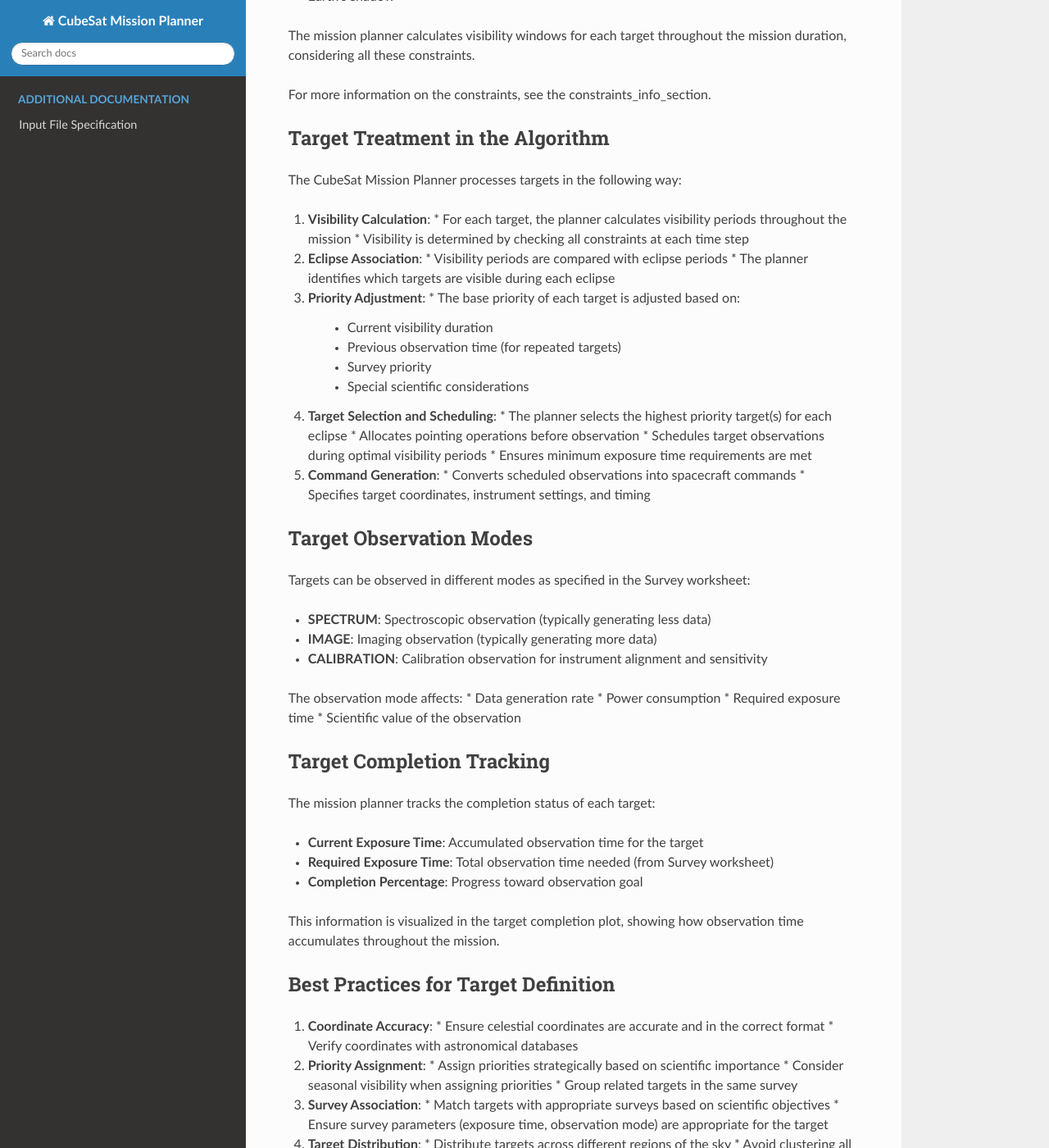
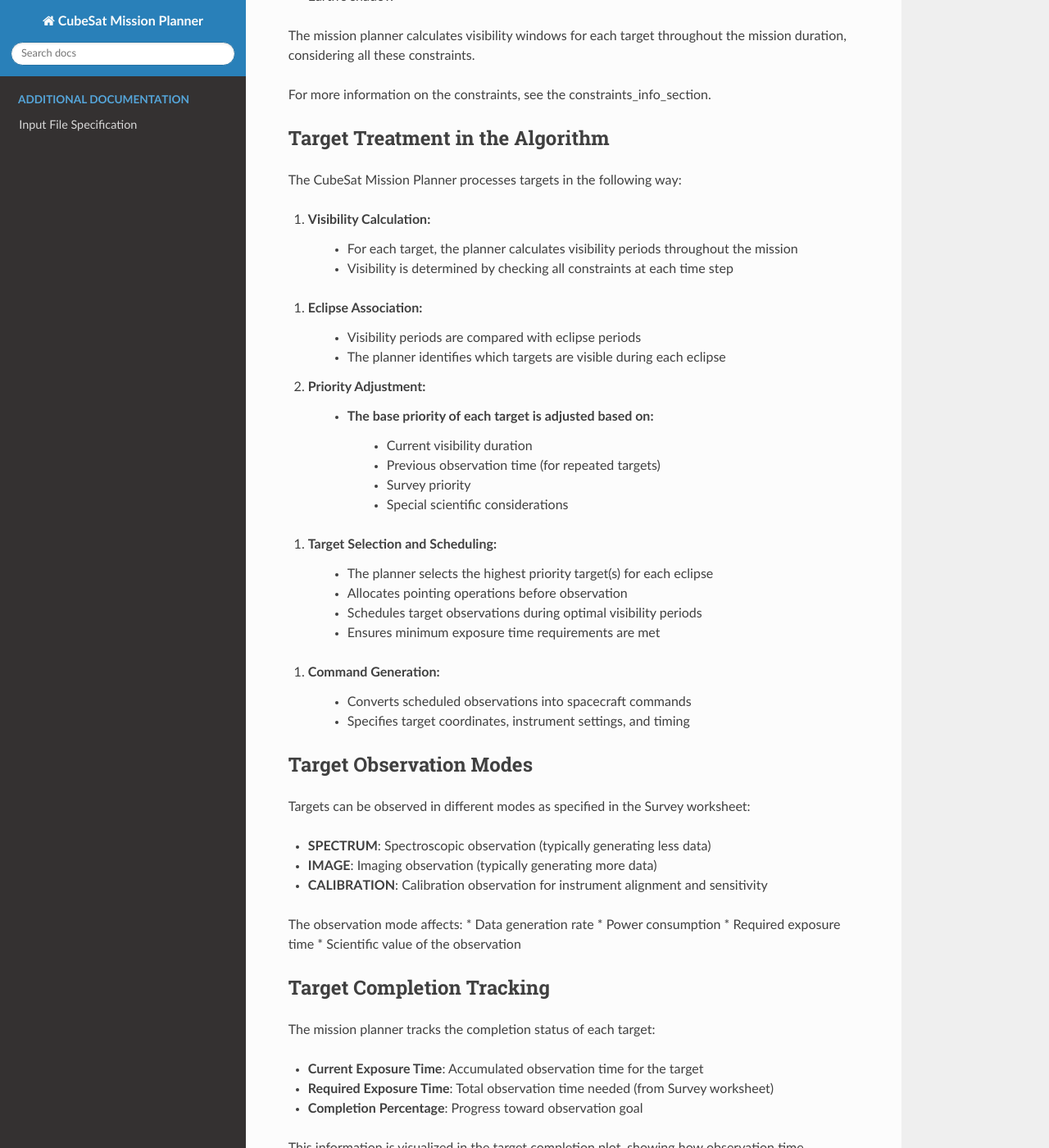
Before and after one commit to sees9730/CubeSatMissionPlanner, a Sphinx documentation site: the page built from docs/targets.rst, in a window 1280 px wide and 1400 px high, scrolled down 2202 px. Shown: the whole window at 82% size. Built offline with Sphinx 7.4.7 and the Read the Docs theme 3.1.0, drawn with Linux system fonts in a browser that asks for light colours; pages that are not in the unit, such as notebooks, are missing from menus; part of the change alters nothing that is shown.

```diff
--- a/docs/targets.rst
+++ b/docs/targets.rst
@@ -97,29 +97,29 @@ Target Treatment in the Algorithm
 The CubeSat Mission Planner processes targets in the following way:
 
 1. **Visibility Calculation**:
-   * For each target, the planner calculates visibility periods throughout the mission
-   * Visibility is determined by checking all constraints at each time step
+    - For each target, the planner calculates visibility periods throughout the mission
+    - Visibility is determined by checking all constraints at each time step
 
-2. **Eclipse Association**:
-   * Visibility periods are compared with eclipse periods
-   * The planner identifies which targets are visible during each eclipse
+1. **Eclipse Association**:
+    - Visibility periods are compared with eclipse periods
+    - The planner identifies which targets are visible during each eclipse
 
-3. **Priority Adjustment**:
-   * The base priority of each target is adjusted based on:
-     * Current visibility duration
-     * Previous observation time (for repeated targets)
-     * Survey priority
-     * Special scientific considerations
+2. **Priority Adjustment**:
+    - The base priority of each target is adjusted based on:
+        - Current visibility duration
+        -  Previous observation time (for repeated targets)
+        -  Survey priority
+        -  Special scientific considerations
 
-4. **Target Selection and Scheduling**:
-   * The planner selects the highest priority target(s) for each eclipse
-   * Allocates pointing operations before observation
-   * Schedules target observations during optimal visibility periods
-   * Ensures minimum exposure time requirements are met
+1. **Target Selection and Scheduling**:
+    - The planner selects the highest priority target(s) for each eclipse
+    - Allocates pointing operations before observation
+    - Schedules target observations during optimal visibility periods
+    - Ensures minimum exposure time requirements are met
 
-5. **Command Generation**:
-   * Converts scheduled observations into spacecraft commands
-   * Specifies target coordinates, instrument settings, and timing
+1. **Command Generation**:
+    - Converts scheduled observations into spacecraft commands
+    - Specifies target coordinates, instrument settings, and timing
 
 Target Observation Modes
 =====================
```
